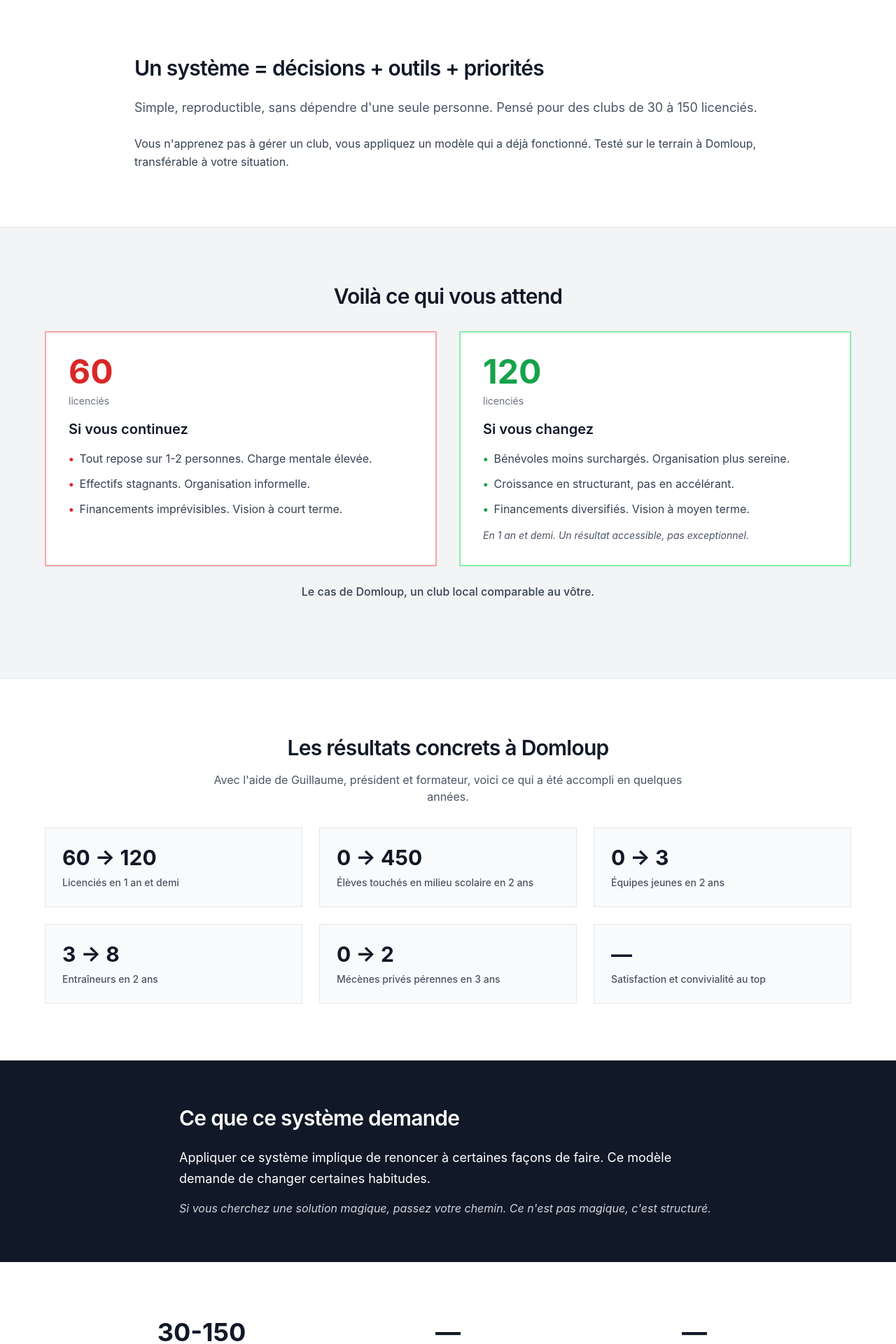
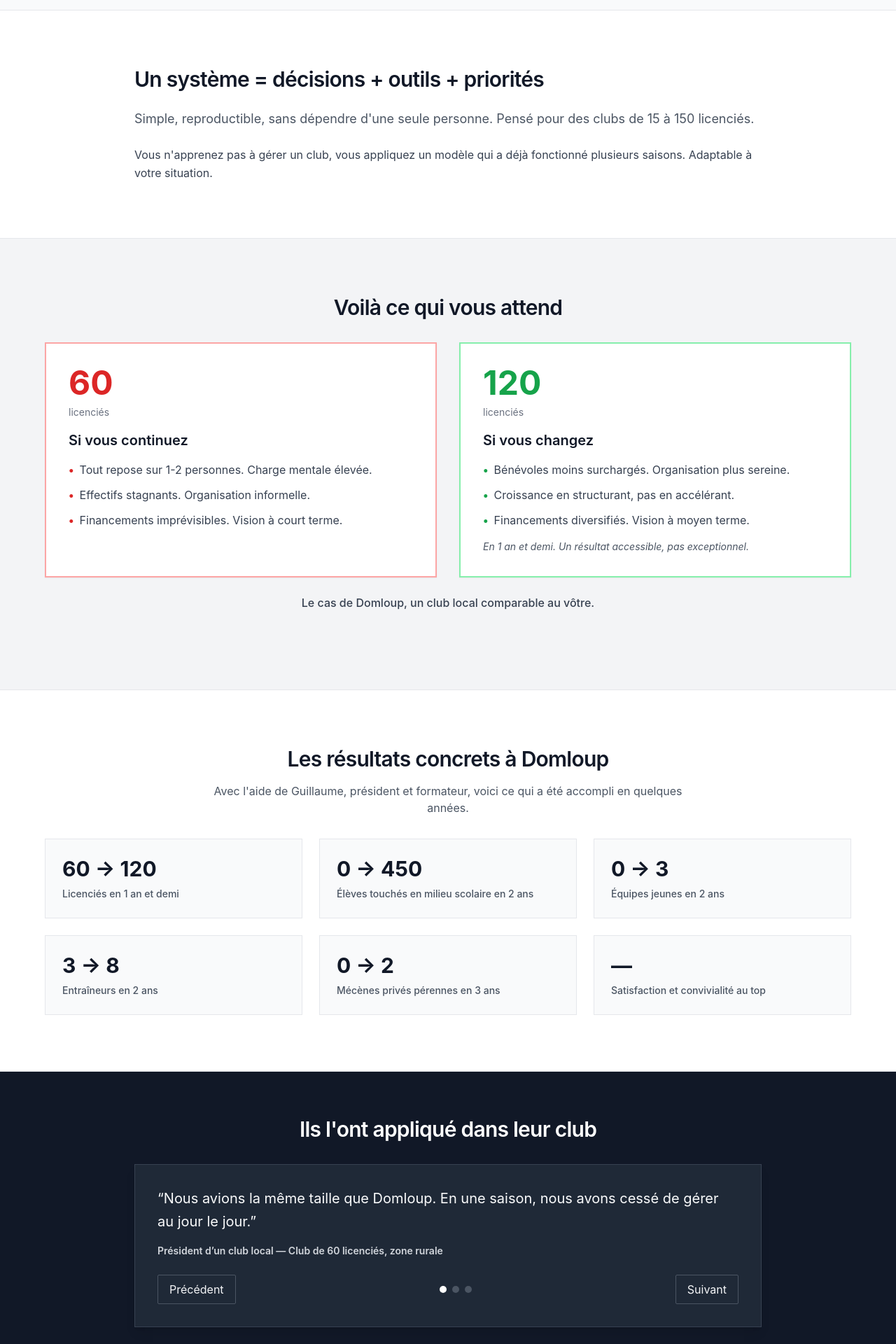
Before and after one commit to mselleki/Altura-Chess, a React (Vite) app in the folder frontend/: page / in a window 1280 px wide. Shown: the part 820-2740 px from the top of the page at 70% size. Built offline with nearby package versions, Linux system fonts and the light colour scheme; no server answers.

Commit message:
CTA wording: epuiser les benevoles

```diff
--- a/frontend/src/App.tsx
+++ b/frontend/src/App.tsx
@@ -25,6 +25,31 @@ function App() {
   const [submitStatus, setSubmitStatus] = useState<'success' | 'error' | null>(null)
   const [submitMessage, setSubmitMessage] = useState('')
   const [expandedModules, setExpandedModules] = useState<{ [key: number]: boolean }>({})
+  const [testimonialIndex, setTestimonialIndex] = useState(0)
+
+  const testimonials = [
+    {
+      quote:
+        'Nous avions la même taille que Domloup. En une saison, nous avons cessé de gérer au jour le jour.',
+      author: 'Président d’un club local',
+      role: 'Club de 60 licenciés, zone rurale',
+    },
+    {
+      quote:
+        'Avec seulement deux bénévoles, nous avons enfin posé une organisation claire. Moins de stress, plus de visibilité.',
+      author: 'Bénévole référent',
+      role: 'Club de 45 licenciés',
+    },
+    {
+      quote:
+        'Le fait de partir d’un modèle réel nous a rassurés. On a gagné du temps sur l’administratif et sur le recrutement.',
+      author: 'Membre du bureau',
+      role: 'Club de 80 licenciés',
+    },
+  ]
+
+  const nextTestimonial = () => setTestimonialIndex((prev) => (prev + 1) % testimonials.length)
+  const prevTestimonial = () => setTestimonialIndex((prev) => (prev - 1 + testimonials.length) % testimonials.length)
 
   const handleChange = (e: React.ChangeEvent<HTMLInputElement | HTMLTextAreaElement>) => {
     const { name, value } = e.target
@@ -166,19 +191,19 @@ function App() {
           <div className="grid md:grid-cols-2 gap-12 items-center mb-12">
             <div>
               <h2 className="text-4xl md:text-5xl font-semibold text-gray-900 mb-6 leading-tight tracking-tight">
-                Un système pour arrêter de bricoler et structurer votre club
+                Un système créé pour faire grandir votre club sans vous épuiser
               </h2>
               <p className="text-lg md:text-xl text-gray-600 mb-4 leading-relaxed">
                 Simple, reproductible, pensé pour des clubs locaux.
               </p>
               <p className="text-base text-gray-600 mb-8">
-                Testé sur le terrain à Domloup, un club local comparable au vôtre.
+                Issu de l'expérience concrète d'un club local comparable au vôtre.
               </p>
               <button
                 onClick={scrollToForm}
                 className="bg-gray-900 text-white px-8 py-3 rounded-sm font-medium hover:bg-gray-800 transition-colors text-base"
               >
-                Arrêter de bricoler mon club
+                Passer un cap avec mon club
               </button>
             </div>
             <div className="relative">
@@ -196,8 +221,8 @@ function App() {
       <section className="py-10 px-6 bg-gray-50 border-b border-gray-200">
         <div className="container mx-auto max-w-5xl">
           <p className="text-base text-gray-700 font-medium">
-            Guillaume, président bénévole, pas consultant. Il n'a pas hérité d'un gros club. Il a structuré un petit.
-          </p>
+          Guillaume est président bénévole, pas consultant.
+          Il n’a pas hérité d’un grand club, il a structuré un club local.          </p>
         </div>
       </section>
 
@@ -208,10 +233,10 @@ function App() {
             Un système = décisions + outils + priorités
           </h3>
           <p className="text-lg text-gray-600 mb-6 leading-relaxed">
-            Simple, reproductible, sans dépendre d'une seule personne. Pensé pour des clubs de 30 à 150 licenciés.
+            Simple, reproductible, sans dépendre d'une seule personne. Pensé pour des clubs de 15 à 150 licenciés.
           </p>
             <p className="text-base text-gray-700 leading-relaxed">
-              Vous n'apprenez pas à gérer un club, vous appliquez un modèle qui a déjà fonctionné. Testé sur le terrain à Domloup, transférable à votre situation.
+              Vous n'apprenez pas à gérer un club, vous appliquez un modèle qui a déjà fonctionné plusieurs saisons. Adaptable à votre situation.
             </p>
         </div>
       </section>
@@ -314,16 +339,42 @@ function App() {
 
       {/* Section engagement - INCONFORTABLE */}
       <section className="py-16 px-6 bg-gray-900 text-white border-b border-gray-800">
-        <div className="container mx-auto max-w-3xl">
-          <h3 className="text-2xl md:text-3xl font-semibold mb-6 tracking-tight">
-            Ce que ce système demande
+        <div className="container mx-auto max-w-4xl">
+          <h3 className="text-2xl md:text-3xl font-semibold mb-8 tracking-tight text-center">
+            Ils l'ont appliqué dans leur club
           </h3>
-          <p className="text-lg mb-4 leading-relaxed">
-            Appliquer ce système implique de renoncer à certaines façons de faire. Ce modèle demande de changer certaines habitudes.
-          </p>
-          <p className="text-base text-gray-300 italic">
-            Si vous cherchez une solution magique, passez votre chemin. Ce n'est pas magique, c'est structuré.
-          </p>
+          <div className="bg-gray-800 border border-gray-700 p-8 shadow-lg">
+            <p className="text-xl leading-relaxed mb-4 text-gray-50">
+              “{testimonials[testimonialIndex].quote}”
+            </p>
+            <p className="text-sm text-gray-300 font-semibold">
+              {testimonials[testimonialIndex].author} — {testimonials[testimonialIndex].role}
+            </p>
+            <div className="flex items-center justify-between mt-6">
+              <button
+                onClick={prevTestimonial}
+                className="px-4 py-2 border border-gray-600 text-gray-100 rounded-sm hover:bg-gray-800 transition-colors"
+              >
+                Précédent
+              </button>
+              <div className="flex space-x-2">
+                {testimonials.map((_, idx) => (
+                  <span
+                    key={idx}
+                    className={`w-2.5 h-2.5 rounded-full ${
+                      idx === testimonialIndex ? 'bg-white' : 'bg-gray-600'
+                    }`}
+                  />
+                ))}
+              </div>
+              <button
+                onClick={nextTestimonial}
+                className="px-4 py-2 border border-gray-600 text-gray-100 rounded-sm hover:bg-gray-800 transition-colors"
+              >
+                Suivant
+              </button>
+            </div>
+          </div>
         </div>
       </section>
 
@@ -332,8 +383,8 @@ function App() {
         <div className="container mx-auto max-w-5xl">
           <div className="grid grid-cols-1 md:grid-cols-3 gap-8">
             <div className="text-center">
-              <div className="text-4xl font-bold text-gray-900 mb-3">30-150</div>
-              <div className="text-gray-600 text-sm font-medium">Licenciés : la taille idéale pour votre club</div>
+              <div className="text-4xl font-bold text-gray-900 mb-3">15-150</div>
+              <div className="text-gray-600 text-sm font-medium">Licenciés : périmètre d'accompagnement</div>
             </div>
             <div className="text-center">
               <div className="text-4xl font-bold text-gray-900 mb-3">—</div>
@@ -431,19 +482,19 @@ function App() {
       {/* Benefits Section */}
       <section id="pour-qui" className="py-20 px-6 bg-gray-50">
         <div className="container mx-auto max-w-6xl">
-          <div className="mb-12">
+          <div className="mb-12 text-center max-w-3xl mx-auto">
             <h3 className="text-3xl md:text-4xl font-semibold text-gray-900 mb-6 tracking-tight">
               Ce que vous allez appliquer à votre club
             </h3>
-            <p className="text-lg text-gray-600 mb-6 leading-relaxed max-w-3xl">
+            <p className="text-lg text-gray-600 mb-6 leading-relaxed">
               Ce n'est pas une formation théorique. C'est la mise à plat d'un système qui marche, transférable à votre situation.
             </p>
-            <p className="text-base text-gray-700 italic mb-8 max-w-3xl">
+            <p className="text-base text-gray-700 italic mb-8">
               Chaque module correspond à une décision réelle testée sur le terrain à Domloup. Vous n'apprenez pas à gérer un club, vous appliquez un modèle qui a déjà fonctionné.
             </p>
 
             {/* Erreurs et échecs */}
-            <div className="max-w-3xl bg-yellow-50 border-2 border-yellow-300 p-8 mb-12">
+            <div className="max-w-3xl bg-yellow-50 border-2 border-yellow-300 p-8 mb-12 mx-auto">
               <h4 className="text-xl font-semibold text-gray-900 mb-4">Ce qu'un club a arrêté de faire</h4>
               <p className="text-gray-700 mb-4 leading-relaxed">
                 Les erreurs corrigées en cours de route. Ce qui n'a pas marché (et pourquoi). Montrer l'échec rend la réussite plus crédible.
@@ -469,7 +520,7 @@ function App() {
                 ✓
               </div>
               <h4 className="text-lg font-semibold text-gray-900 mb-2">
-                Faire grandir votre club sans brûler les bénévoles
+                Faire grandir votre club sans épuiser les bénévoles
               </h4>
               <p className="text-gray-600 text-sm leading-relaxed">
                 Arrêter de tout porter seul. Structurer votre club sans devenir esclave de l'administratif. Un système transférable, testé sur le terrain.
@@ -728,6 +779,45 @@ function App() {
         </div>
       </section>
 
+      {/* FAQ objections */}
+      <section className="py-16 px-6 bg-white border-b border-gray-200">
+        <div className="container mx-auto max-w-4xl">
+          <h3 className="text-2xl md:text-3xl font-semibold text-gray-900 mb-8 tracking-tight text-center">
+            Réponses rapides aux questions fréquentes
+          </h3>
+          <div className="space-y-6">
+            <div>
+              <h4 className="text-lg font-semibold text-gray-900 mb-2">Et si mon club fait entre 15 et 30 licenciés ?</h4>
+              <p className="text-gray-700">La méthode se déploie par étapes. On démarre avec un socle léger (priorités, statuts, rôles) avant d'élargir.</p>
+            </div>
+            <div>
+              <h4 className="text-lg font-semibold text-gray-900 mb-2">Et si nous ne sommes que 2 bénévoles ?</h4>
+              <p className="text-gray-700">Le plan inclut un kit d'organisation minimal et des modèles pour déléguer progressivement sans alourdir.</p>
+            </div>
+            <div>
+              <h4 className="text-lg font-semibold text-gray-900 mb-2">Et si nous manquons de temps ?</h4>
+              <p className="text-gray-700">Chaque module est découpé en actions courtes (2-3h). L'objectif est de gagner du temps dès les premières semaines.</p>
+            </div>
+            <div>
+              <h4 className="text-lg font-semibold text-gray-900 mb-2">Et si notre club est déjà structuré ?</h4>
+              <p className="text-gray-700">La formation sert alors d'audit : on consolide, on priorise, et on ajoute des leviers de financement ou d'animation ciblés.</p>
+            </div>
+          </div>
+        </div>
+      </section>
+
+      {/* Mise en tension avant CTA */}
+      <section className="py-14 px-6 bg-gray-50 border-b border-gray-200">
+        <div className="container mx-auto max-w-4xl text-center">
+          <p className="text-xl text-gray-900 font-semibold mb-4">
+            La plupart des clubs ne disparaissent pas. Ils stagnent, lentement, jusqu'à l'épuisement des bénévoles.
+          </p>
+          <p className="text-gray-700">
+            Décider maintenant, c'est éviter que l'usure ne s'installe et sécuriser l'avenir du club.
+          </p>
+        </div>
+      </section>
+
       {/* CTA Section */}
       <section className="py-16 md:py-20 px-6 bg-gray-900 relative overflow-hidden">
         <div className="absolute inset-0 opacity-10">
--- a/frontend/src/AppFormal.tsx
+++ b/frontend/src/AppFormal.tsx
@@ -25,6 +25,31 @@ function AppFormal() {
   const [submitStatus, setSubmitStatus] = useState<'success' | 'error' | null>(null)
   const [submitMessage, setSubmitMessage] = useState('')
   const [expandedModules, setExpandedModules] = useState<{ [key: number]: boolean }>({})
+  const [testimonialIndex, setTestimonialIndex] = useState(0)
+
+  const testimonials = [
+    {
+      quote:
+        'Nous avions une taille similaire à Domloup. En une saison, nous avons pu passer d’une gestion au jour le jour à une organisation stable.',
+      author: 'Président d’un club local',
+      role: 'Club de 60 licenciés, zone rurale',
+    },
+    {
+      quote:
+        'Avec seulement deux bénévoles, nous avons posé un fonctionnement clair et gagné du temps sur l’administratif.',
+      author: 'Bénévole référent',
+      role: 'Club de 45 licenciés',
+    },
+    {
+      quote:
+        'Le modèle concret nous a permis de prioriser rapidement. Résultat : moins de charge mentale, plus de visibilité.',
+      author: 'Membre du bureau',
+      role: 'Club de 80 licenciés',
+    },
+  ]
+
+  const nextTestimonial = () => setTestimonialIndex((prev) => (prev + 1) % testimonials.length)
+  const prevTestimonial = () => setTestimonialIndex((prev) => (prev - 1 + testimonials.length) % testimonials.length)
 
   const handleChange = (e: React.ChangeEvent<HTMLInputElement | HTMLTextAreaElement>) => {
     const { name, value } = e.target
@@ -172,7 +197,7 @@ function AppFormal() {
                 Méthode simple et reproductible, conçue pour les clubs locaux.
               </p>
               <p className="text-base text-gray-600 mb-8">
-                Cette approche a été testée avec succès au club de Domloup, un club local comparable au vôtre.
+                Cette approche a été éprouvée au club de Domloup, un club local comparable au vôtre.
               </p>
               <button
                 onClick={scrollToForm}
@@ -196,7 +221,9 @@ function AppFormal() {
       <section className="py-10 px-6 bg-gray-50 border-b border-gray-200">
         <div className="container mx-auto max-w-5xl">
           <p className="text-base text-gray-700 font-medium">
-            Guillaume est président bénévole d'un club d'échecs. Il a développé cette méthode en structurant progressivement son propre club.
+          Une méthode conçue par un président bénévole.
+      Pas par un consultant.
+      Testée sur le terrain, dans un club local.
           </p>
         </div>
       </section>
@@ -208,10 +235,10 @@ function AppFormal() {
             Un système = décisions + outils + priorités
           </h3>
           <p className="text-lg text-gray-600 mb-6 leading-relaxed">
-            Simple, reproductible, sans dépendre d'une seule personne. Pensé pour des clubs de 30 à 150 licenciés.
+            Simple, reproductible, sans dépendre d'une seule personne. Pensé pour des clubs de 15 à 150 licenciés.
           </p>
             <p className="text-base text-gray-700 leading-relaxed">
-              Vous n'apprenez pas à gérer un club, vous appliquez un modèle qui a déjà fonctionné. Testé sur le terrain à Domloup, transférable à votre situation.
+              Vous n'apprenez pas à gérer un club, vous appliquez un modèle validé sur plusieurs saisons et ajusté pour être adaptable à votre contexte.
             </p>
         </div>
       </section>
@@ -312,18 +339,49 @@ function AppFormal() {
         </div>
       </section>
 
-      {/* Section engagement - INCONFORTABLE */}
+      {/* Bande sombre : tension + carrousel de témoignages */}
       <section className="py-16 px-6 bg-gray-900 text-white border-b border-gray-800">
-        <div className="container mx-auto max-w-3xl">
-          <h3 className="text-2xl md:text-3xl font-semibold mb-6 tracking-tight">
-            Ce que cette formation requiert
-          </h3>
-          <p className="text-lg mb-4 leading-relaxed">
-            Cette méthode nécessite une volonté d'adapter certaines pratiques organisationnelles. Elle repose sur une approche structurée et progressive.
-          </p>
-          <p className="text-base text-gray-300 italic">
-            Cette formation s'adresse aux clubs souhaitant mettre en place une organisation solide et durable.
-          </p>
+        <div className="container mx-auto max-w-4xl">
+          <div className="text-center mb-10">
+            <p className="text-xl text-white font-semibold mb-3">
+              La plupart des clubs ne disparaissent pas. Ils stagnent, jusqu'à l'épuisement progressif des bénévoles.
+            </p>
+            <p className="text-gray-300">
+              Agir maintenant, c'est sécuriser l'organisation et préserver les énergies.
+            </p>
+          </div>
+          <div className="bg-gray-800 border border-gray-700 p-8 shadow-lg">
+            <p className="text-xl leading-relaxed mb-4 text-gray-50">
+              “{testimonials[testimonialIndex].quote}”
+            </p>
+            <p className="text-sm text-gray-300 font-semibold">
+              {testimonials[testimonialIndex].author} — {testimonials[testimonialIndex].role}
+            </p>
+            <div className="flex items-center justify-between mt-6">
+              <button
+                onClick={prevTestimonial}
+                className="px-4 py-2 border border-gray-600 text-gray-100 rounded-sm hover:bg-gray-800 transition-colors"
+              >
+                Précédent
+              </button>
+              <div className="flex space-x-2">
+                {testimonials.map((_, idx) => (
+                  <span
+                    key={idx}
+                    className={`w-2.5 h-2.5 rounded-full ${
+                      idx === testimonialIndex ? 'bg-white' : 'bg-gray-600'
+                    }`}
+                  />
+                ))}
+              </div>
+              <button
+                onClick={nextTestimonial}
+                className="px-4 py-2 border border-gray-600 text-gray-100 rounded-sm hover:bg-gray-800 transition-colors"
+              >
+                Suivant
+              </button>
+            </div>
+          </div>
         </div>
       </section>
 
@@ -332,8 +390,8 @@ function AppFormal() {
         <div className="container mx-auto max-w-5xl">
           <div className="grid grid-cols-1 md:grid-cols-3 gap-8">
             <div className="text-center">
-              <div className="text-4xl font-bold text-gray-900 mb-3">30-150</div>
-              <div className="text-gray-600 text-sm font-medium">Licenciés : la taille idéale pour votre club</div>
+              <div className="text-4xl font-bold text-gray-900 mb-3">15-150</div>
+              <div className="text-gray-600 text-sm font-medium">Licenciés : périmètre d'accompagnement</div>
             </div>
             <div className="text-center">
               <div className="text-4xl font-bold text-gray-900 mb-3">—</div>
@@ -431,19 +489,19 @@ function AppFormal() {
       {/* Benefits Section */}
       <section id="pour-qui" className="py-20 px-6 bg-gray-50">
         <div className="container mx-auto max-w-6xl">
-          <div className="mb-12">
+          <div className="mb-12 text-center max-w-3xl mx-auto">
             <h3 className="text-3xl md:text-4xl font-semibold text-gray-900 mb-6 tracking-tight">
               Ce que vous allez appliquer à votre club
             </h3>
-            <p className="text-lg text-gray-600 mb-6 leading-relaxed max-w-3xl">
+            <p className="text-lg text-gray-600 mb-6 leading-relaxed">
               Ce n'est pas une formation théorique. C'est la mise à plat d'un système qui marche, transférable à votre situation.
             </p>
-            <p className="text-base text-gray-700 italic mb-8 max-w-3xl">
+            <p className="text-base text-gray-700 italic mb-8">
               Chaque module correspond à une décision réelle testée sur le terrain à Domloup. Vous n'apprenez pas à gérer un club, vous appliquez un modèle qui a déjà fonctionné.
             </p>
 
             {/* Erreurs et échecs */}
-            <div className="max-w-3xl bg-yellow-50 border-2 border-yellow-300 p-8 mb-12">
+            <div className="max-w-3xl bg-yellow-50 border-2 border-yellow-300 p-8 mb-12 mx-auto">
               <h4 className="text-xl font-semibold text-gray-900 mb-4">Retour d'expérience et ajustements</h4>
               <p className="text-gray-700 mb-4 leading-relaxed">
                 Cette méthode intègre les enseignements tirés de la pratique. Les ajustements apportés en cours de route permettent d'éviter les écueils courants.
@@ -469,7 +527,7 @@ function AppFormal() {
                 ✓
               </div>
               <h4 className="text-lg font-semibold text-gray-900 mb-2">
-                Faire grandir votre club sans brûler les bénévoles
+                Faire grandir votre club sans épuiser les bénévoles
               </h4>
               <p className="text-gray-600 text-sm leading-relaxed">
                 Développer votre club tout en répartissant efficacement les responsabilités. Structurer votre organisation administrative de manière pratique et opérationnelle.
@@ -728,6 +786,45 @@ function AppFormal() {
         </div>
       </section>
 
+      {/* FAQ objections */}
+      <section className="py-16 px-6 bg-white border-b border-gray-200">
+        <div className="container mx-auto max-w-4xl">
+          <h3 className="text-2xl md:text-3xl font-semibold text-gray-900 mb-8 tracking-tight text-center">
+            Réponses rapides aux questions fréquentes
+          </h3>
+          <div className="space-y-6">
+            <div>
+              <h4 className="text-lg font-semibold text-gray-900 mb-2">Et si mon club fait entre 15 et 30 licenciés ?</h4>
+              <p className="text-gray-700">La méthode se déploie par étapes. Un socle léger (priorités, statuts, rôles) suffit pour démarrer et monter en puissance.</p>
+            </div>
+            <div>
+              <h4 className="text-lg font-semibold text-gray-900 mb-2">Et si nous ne sommes que 2 bénévoles ?</h4>
+              <p className="text-gray-700">Le plan prévoit une organisation minimale et des modèles prêts à l'emploi pour déléguer progressivement sans surcharge.</p>
+            </div>
+            <div>
+              <h4 className="text-lg font-semibold text-gray-900 mb-2">Et si nous manquons de temps ?</h4>
+              <p className="text-gray-700">Chaque étape est fractionnée en actions courtes. L'objectif est de libérer du temps dès les premières semaines.</p>
+            </div>
+            <div>
+              <h4 className="text-lg font-semibold text-gray-900 mb-2">Et si notre club est déjà structuré ?</h4>
+              <p className="text-gray-700">La formation sert d'audit et de renforcement : consolidation, priorisation et leviers supplémentaires (financements, animation).</p>
+            </div>
+          </div>
+        </div>
+      </section>
+
+      {/* Mise en tension avant CTA */}
+      <section className="py-14 px-6 bg-gray-50 border-b border-gray-200">
+        <div className="container mx-auto max-w-4xl text-center">
+          <p className="text-xl text-gray-900 font-semibold mb-4">
+            La plupart des clubs ne disparaissent pas. Ils stagnent, jusqu'à l'épuisement progressif des bénévoles.
+          </p>
+          <p className="text-gray-700">
+            Agir maintenant, c'est sécuriser l'organisation et préserver les énergies.
+          </p>
+        </div>
+      </section>
+
       {/* CTA Section */}
       <section className="py-16 md:py-20 px-6 bg-gray-900 relative overflow-hidden">
         <div className="absolute inset-0 opacity-10">
```
